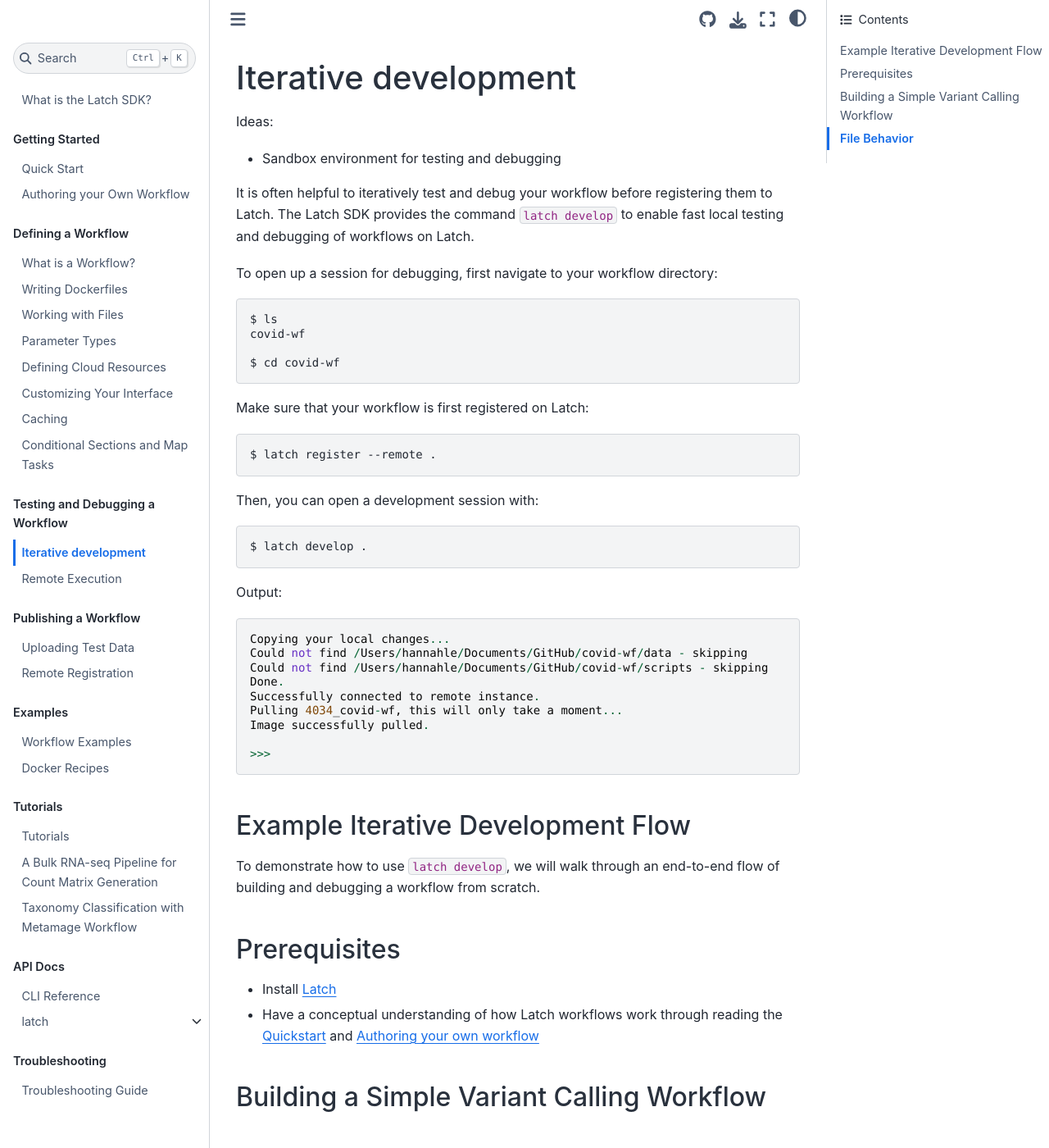
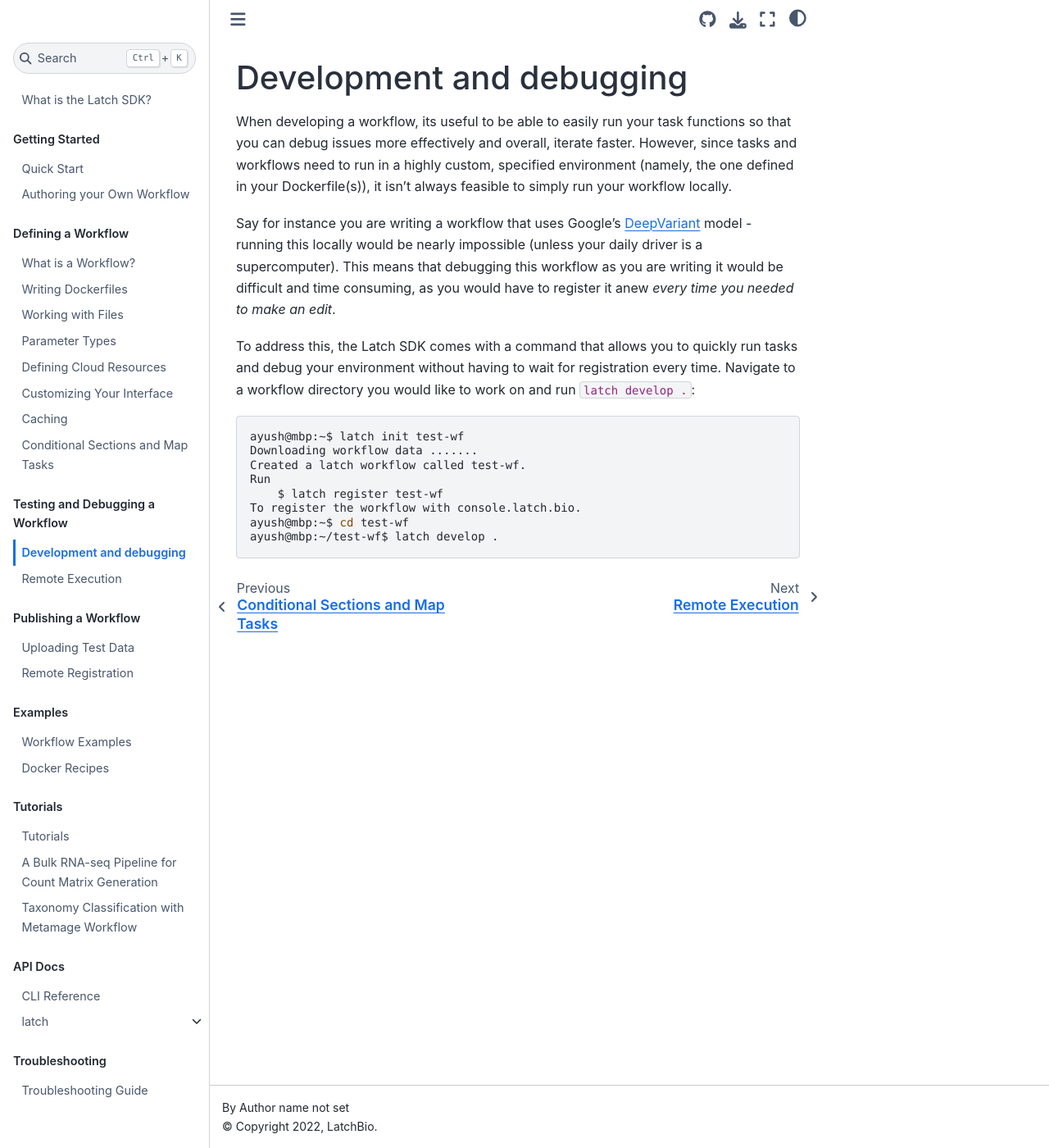
Before and after one commit to latchbio/latch, a Sphinx documentation site: the page built from docs/source/basics/local_development.md, in a window 1280 px wide and 1400 px high. Shown: the whole window at 82% size. Built offline with Sphinx 7.4.7 and the Sphinx Book theme 1.1.4, drawn with Linux system fonts in a browser that asks for light colours; some of the changed text lies outside the part shown.

Commit message:
save state
Signed-off-by: Ayush Kamat <ayush@latch.bio>

````diff
--- a/docs/source/basics/local_development.md
+++ b/docs/source/basics/local_development.md
@@ -1,4 +1,4 @@
-# Iterative development
+<!-- # Iterative development
 
 Ideas:
 - Sandbox environment for testing and debugging
@@ -101,7 +101,36 @@
 
 ## File Behavior
 
+This is false - ayush
+`
 When a workflow is executing locally, remote path handling will be ignored. This
 means there will be no attempt to copy data from remote paths when ingesting or
 returning parameter values. Workflow logic will strictly read and write from the
-`local_path` property of the `LatchFile`/`LatchDir` type (first argument).
+`local_path` property of the `LatchFile`/`LatchDir` type (first argument). -->
+
+# Development and debugging
+
+When developing a workflow, its useful to be able to easily run your task functions so that you can debug issues more
+effectively and overall, iterate faster. However, since tasks and workflows need to run in a highly custom, specified
+environment (namely, the one defined in your Dockerfile(s)), it isn't always feasible to simply run your workflow
+locally.
+
+Say for instance you are writing a workflow that uses Google's [DeepVariant](https://github.com/google/deepvariant)
+model - running this locally would be nearly impossible (unless your daily driver is a supercomputer). This means that
+debugging this workflow as you are writing it would be difficult and time consuming, as you would have to register it
+anew *every time you needed to make an edit*.
+
+To address this, the Latch SDK comes with a command that allows you to quickly run tasks and debug your environment
+without having to wait for registration every time. Navigate to a workflow directory you would like to work on and run
+ `latch develop .`:
+
+```console
+ayush@mbp:~$ latch init test-wf
+Downloading workflow data .......
+Created a latch workflow called test-wf.
+Run
+    $ latch register test-wf
+To register the workflow with console.latch.bio.
+ayush@mbp:~$ cd test-wf
+ayush@mbp:~/test-wf$ latch develop .
+```
````
